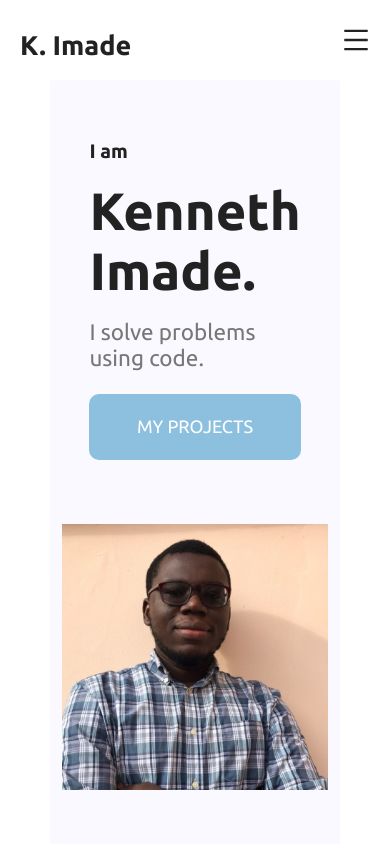
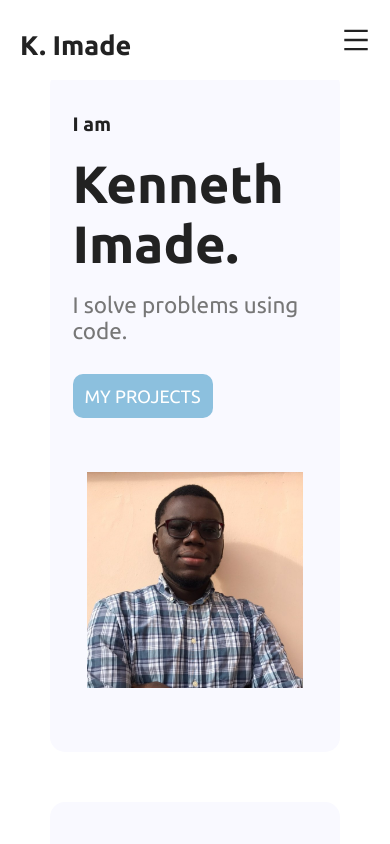
Before and after one commit to KenImade/my-website, a React (Create React App) app: page / in a window 390 px wide. Shown: the top 844 px of the page. Built offline with nearby package versions, Linux system fonts and the light colour scheme.

Commit message:
modified hero to styled section

```diff
--- a/src/components/Hero.js
+++ b/src/components/Hero.js
@@ -1,27 +1,111 @@
-import "../styles/Hero.css"
 import heroImg from "../images/headshot.jpg";
 import { Link } from "react-router-dom";
+import styled from "styled-components";
+import StyledSection from "./Utils/StyledSection";
+
+const HeroSection = styled(StyledSection)`
+
+    background-color: var(--background-color);
+    display: flex;
+    gap: 1.5rem;
+    align-items: center;
+    justify-content: space-around;
+    position: relative;
+
+    .left--hero--section {
+        display: flex;
+        flex-direction: column;
+        justify-content: left;
+        gap: 1.5em;
+    }
+
+    .left--hero--section div {
+        margin-top: 20px;
+    }
+
+    .hero--img {
+        height: auto;
+        max-width: 40%;
+        object-fit: cover;
+        padding: 2.8rem;
+    }
+
+    .hero--text {
+        display: flex;
+        flex-direction: column;
+        justify-content: left;
+        gap: 1.2rem;
+    }
+
+    .hero--text .hero--text--welcome {
+        font-size: 1.3rem;
+        font-weight: bold;
+        color: var(--headers-color);
+    }
+
+    .hero--text .hero--text--name {
+        font-size: 3.5rem;
+        color: var(--headers-color);
+    }
+
+    .hero--text .hero--text--value {
+        font-size: 1.5rem;
+        font-weight: 400;
+        color: var(--secondary-color);
+    }
+
+    .hero--link {
+        text-align: center;
+        color: var(--primary-color);
+        background-color: var(--hover-color);
+        font-size: large;
+        padding: 0.8rem;
+        border-radius: 10px;
+        transition: all 0.5s;
+    }
+
+    .hero--link:hover {
+        background-color: var(--headers-color);
+    }
+
+
+    @media (max-width: 780px) {
+        display: flex;
+        flex-direction: column;
+        align-items: center;
+        justify-content: center;
+        padding: 1.5rem;
+
+
+        .hero--img {
+            max-width: 300px;
+            height: auto;
+        }
+
+    }
+`
 
 function Hero() {
 
     return (
-        <section className="hero margin section">
+        <HeroSection>
             <section className="left--hero--section">
                 <div className="hero--text">
                     <h2 className="hero--text--welcome">I am</h2>
                     <h1 className="hero--text--name">Kenneth Imade.</h1>
                     <h2 className="hero--text--value">I solve problems using code.</h2>
                 </div>
-                <Link
-                    to="/projects"
-                    className="hero--link"
-                >
-                    MY PROJECTS
-                </Link>
+                <div>
+                    <Link
+                        to="/portfolio"
+                        className="hero--link"
+                    >
+                        MY PROJECTS
+                    </Link>
+                </div>
             </section>
             <img src={heroImg} alt="website under construction" className="hero--img"/>
-        </section>
-
+        </HeroSection>
     )
 }
 
--- a/src/styles/Hero.css
+++ /dev/null
@@ -1,76 +0,0 @@
-.hero {
-    background-color: var(--background-color);
-    display: flex;
-    gap: 1.5rem;
-    align-items: center;
-    justify-content: space-around;
-    position: relative;
-}
-
-.left--hero--section {
-    display: flex;
-    flex-direction: column;
-    justify-content: left;
-    gap: 1.5em;
-}
-
-.hero--img {
-    height: auto;
-    max-width: 40%;
-    object-fit: cover;
-    padding: 2.8rem;
-}
-
-.hero--text {
-    display: flex;
-    flex-direction: column;
-    justify-content: left;
-    gap: 1.2rem;
-}
-
-.hero--text .hero--text--welcome {
-    font-size: 1.3rem;
-    font-weight: bold;
-    color: var(--headers-color);
-}
-
-.hero--text .hero--text--name {
-    font-size: 3.5rem;
-    color: var(--headers-color);
-}
-
-.hero--text .hero--text--value {
-    font-size: 1.5rem;
-    font-weight: 400;
-    color: var(--secondary-color);
-}
-
-.hero--link {
-    text-align: center;
-    color: var(--primary-color);
-    background-color: var(--hover-color);
-    font-size: large;
-    padding: 1.5rem;
-    border-radius: 10px;
-    transition: all 0.5s;
-}
-
-.hero--link:hover {
-    background-color: var(--headers-color);
-}
-
-
-@media (max-width: 780px) {
-    .hero {
-        display: flex;
-        flex-direction: column;
-        align-items: center;
-        justify-content: center;
-    }
-
-    .hero--img {
-        max-width: 350px;
-        height: auto;
-    }
-
-}
```
